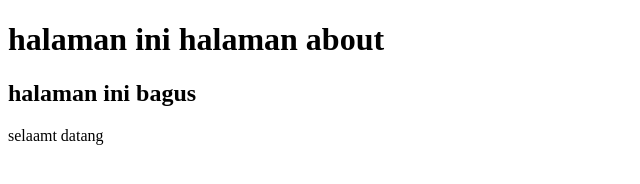
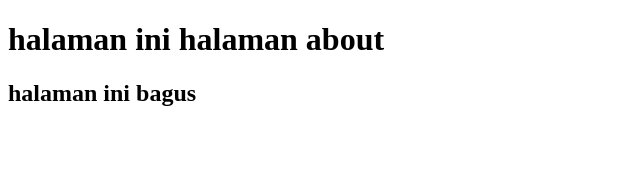
Before and after one commit to bangaco123/apa, a plain HTML site: page about.html in a window 1280 px wide. Shown: the whole page, without its empty margins (0-640 px from the left). Drawn offline with Linux system fonts and the light colour scheme.

Commit message:
mengahpus p

```diff
--- a/about.html
+++ b/about.html
@@ -9,6 +9,6 @@
 <body>
     <h1>halaman ini halaman about</h1>
     <h2>halaman ini bagus</h2>
-    <p>selaamt datang</p>
+
 </body>
 </html>
```
